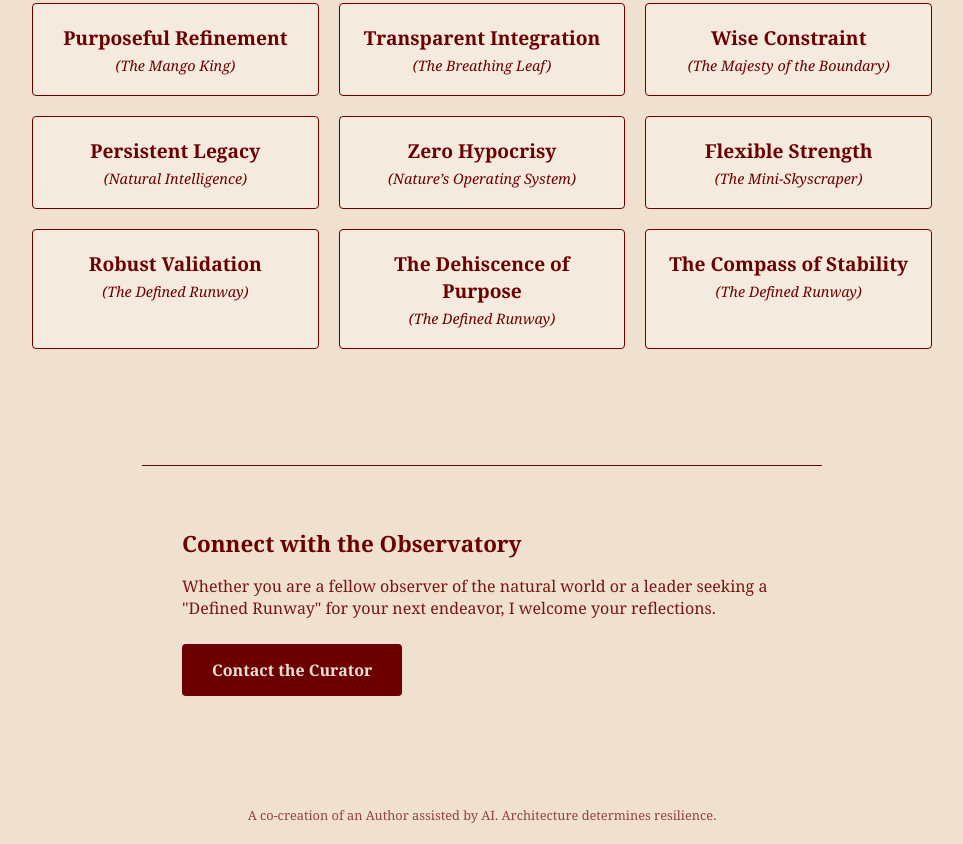
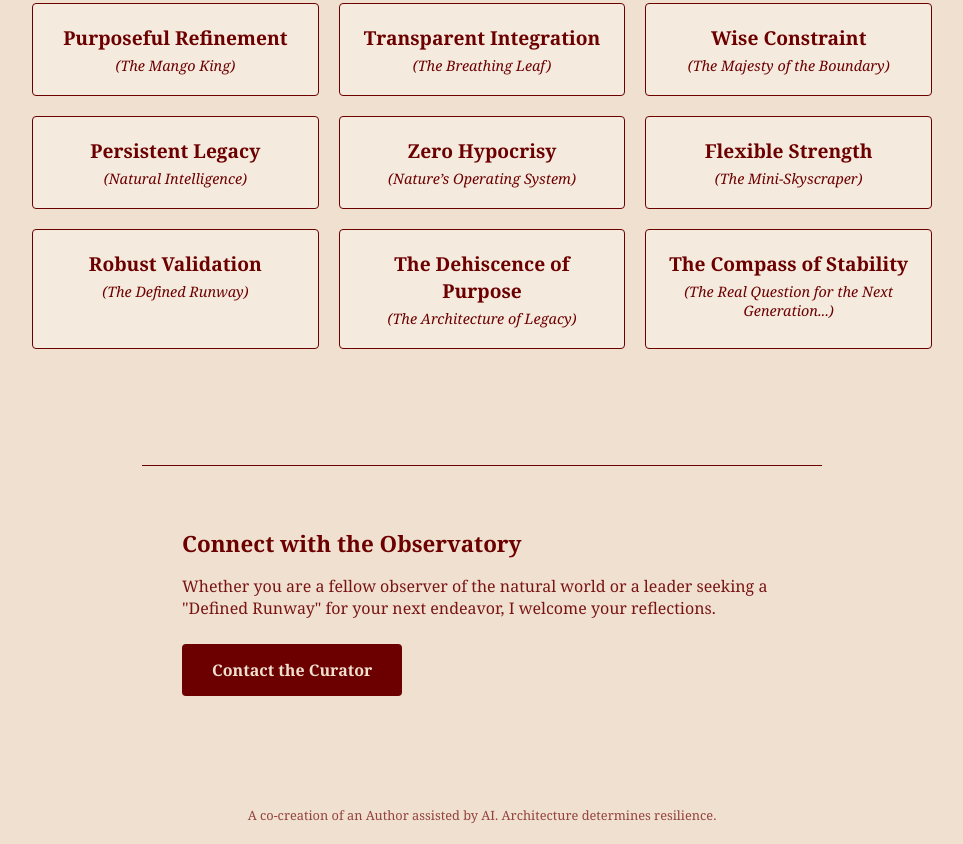
Before and after one commit to gskg02-values/for-the-busy-minds, a plain HTML site: page index.html in a window 1280 px wide. Shown: the part 634-1478 px from the top of the page, without its empty margins (158-1121 px from the left). Drawn offline with Linux system fonts and the light colour scheme.

```diff
--- a/index.html
+++ b/index.html
@@ -135,8 +135,8 @@
             <li class="exhibit-item"><a href="exhibit11.html"><span class="exhibit-title">Zero Hypocrisy</span><span class="exhibit-subtitle">(Nature’s Operating System)</span></a></li>
             <li class="exhibit-item"><a href="exhibit12.html"><span class="exhibit-title">Flexible Strength</span><span class="exhibit-subtitle">(The Mini-Skyscraper)</span></a></li>
             <li class="exhibit-item"><a href="real progress.html"><span class="exhibit-title">Robust Validation</span><span class="exhibit-subtitle">(The Defined Runway)</span></a></li>
-            <li class="exhibit-item"><a href="bitter melon.html"><span class="exhibit-title">The Dehiscence of Purpose</span><span class="exhibit-subtitle">(The Defined Runway)</span></a></li>
-<li class="exhibit-item"><a href="how far is enough.html"><span class="exhibit-title">The Compass of Stability</span><span class="exhibit-subtitle">(The Defined Runway)</span></a></li>
+            <li class="exhibit-item"><a href="bitter melon.html"><span class="exhibit-title">The Dehiscence of Purpose</span><span class="exhibit-subtitle">(The Architecture of Legacy)</span></a></li>
+<li class="exhibit-item"><a href="how far is enough.html"><span class="exhibit-title">The Compass of Stability</span><span class="exhibit-subtitle">(The Real Question for the Next Generation...)</span></a></li>
 
 
 </ul>
```
